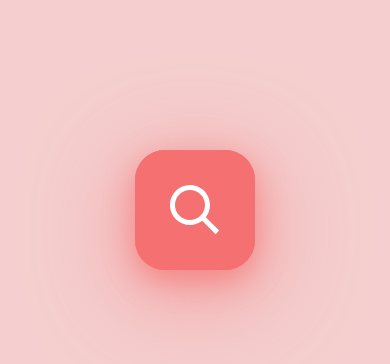
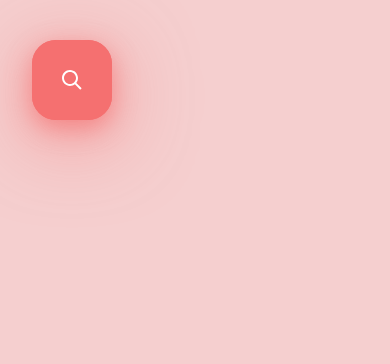
Before and after one commit to JopityJope/song, a plain HTML site: page index.html in a window 390 px wide. Drawn offline with Linux system fonts and the light colour scheme; a web font is replaced by a local one.

Commit message:
Add files via upload

```diff
--- a/index.html
+++ b/index.html
@@ -24,7 +24,7 @@
       </div>
       <div class="song">
         <div class="loader">
-          <img src="img/spinner.svg" alt="" />
+          <img src="img/spinner.svg" />
         </div>
         <p class="message"></p>
         <ul class="song_list"></ul>
--- a/script.js
+++ b/script.js
@@ -71,13 +71,14 @@ searchBtn.addEventListener("click", function () {
   // }
 });
 
-input.addEventListener("input", function () {
+input.addEventListener("keyup", function () {
+  // Ukloni song items
+  removeItems();
   // Prikaži loader
   loader.classList.add("loader--active");
   // Clear message
   clearMessage();
-  // Ukloni song items
-  removeItems();
+
   if (input.value.trim().length === 0) {
     // Sakrij loader ako je input prazan
     loader.classList.remove("loader--active");
@@ -102,7 +103,9 @@ const getData = async function () {
       loader.classList.remove("loader--active");
       showNoResultsMessage(input.value);
     } else {
+      // Clearaj error message
       clearMessage();
+
       loader.classList.remove("loader--active");
       // Pozvati showItemsOnScreen
       data.results.forEach(function (result, i) {
--- a/style.css
+++ b/style.css
@@ -75,6 +75,14 @@ body {
   color: #f57070;
 }
 
+.search_input::placeholder {
+  color: #ffffff95;
+}
+
+.search_input::-webkit-input-placeholder {
+  color: #ffffff95;
+}
+
 .search_input:focus {
   outline: none;
 }
@@ -150,3 +158,96 @@ body {
 .loader--active {
   display: block;
 }
+
+@media only screen and (max-width: 75em) {
+  html {
+    font-size: 62.5%;
+  }
+}
+
+@media only screen and (max-width: 56.25em) {
+  html {
+    font-size: 56.5%;
+  }
+
+  .search_section {
+    display: flex;
+    padding: 0;
+    margin: 0;
+    min-height: 100vh;
+
+    flex-direction: column;
+    background-color: #f5cfcf;
+  }
+
+  .search {
+    margin-top: 0;
+    width: 100vw;
+    position: absolute;
+    top: 5rem;
+  }
+
+  .search--active .search_input {
+    width: 100%;
+  }
+  .search_input {
+    font-size: 3rem;
+    padding: 0 3rem;
+    height: 10rem;
+    width: 10rem;
+    transform: translateX(10rem);
+  }
+
+  .search_btn {
+    height: 10rem;
+    width: 10rem;
+  }
+
+  .search_icon {
+    height: 4rem;
+    width: 4rem;
+  }
+
+  .song {
+    margin: 23rem 4rem 4rem 4rem;
+  }
+  .song_item {
+    font-size: 2.8rem;
+  }
+
+  .bold {
+    font-size: 2.8rem;
+  }
+  .message {
+    font-size: 2.8rem;
+  }
+}
+
+@media only screen and (max-width: 37.5em) {
+  html {
+    font-size: 50%;
+  }
+
+  .search_input {
+    font-size: 2.5rem;
+  }
+
+  .search_icon {
+    height: 2.5rem;
+    width: 2.5rem;
+  }
+
+  .song {
+    margin: 21rem 4rem 4rem 4rem;
+  }
+  .song_item {
+    font-size: 2.5rem;
+  }
+
+  .bold {
+    font-size: 2.5rem;
+  }
+  .message {
+    font-size: 2.5rem;
+  }
+}
```
Also changed, not shown: script.min.js.
